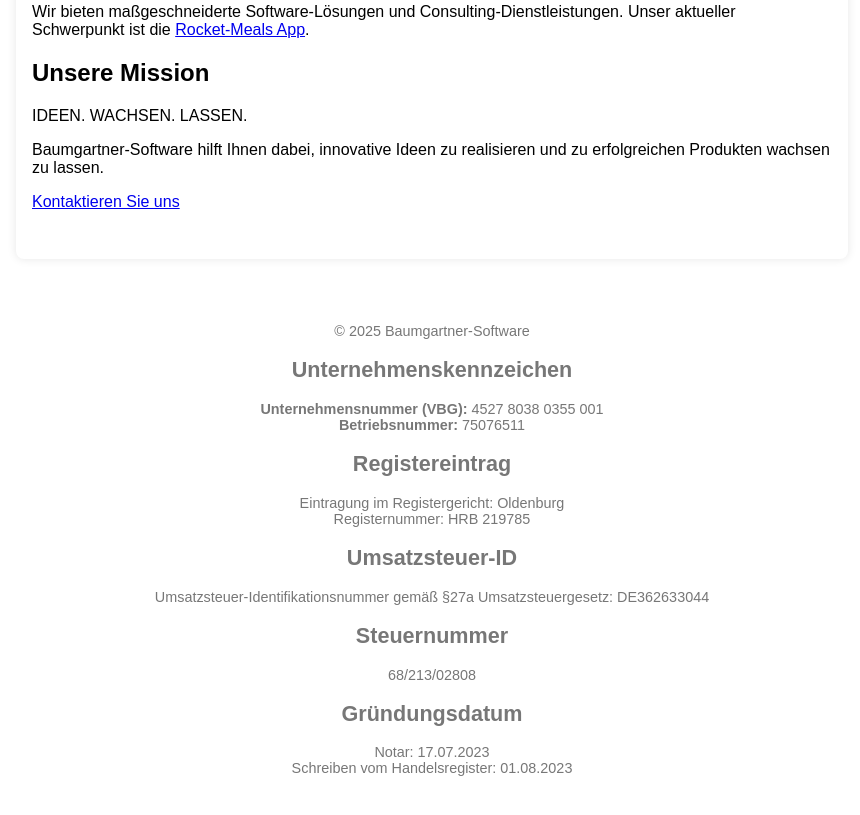
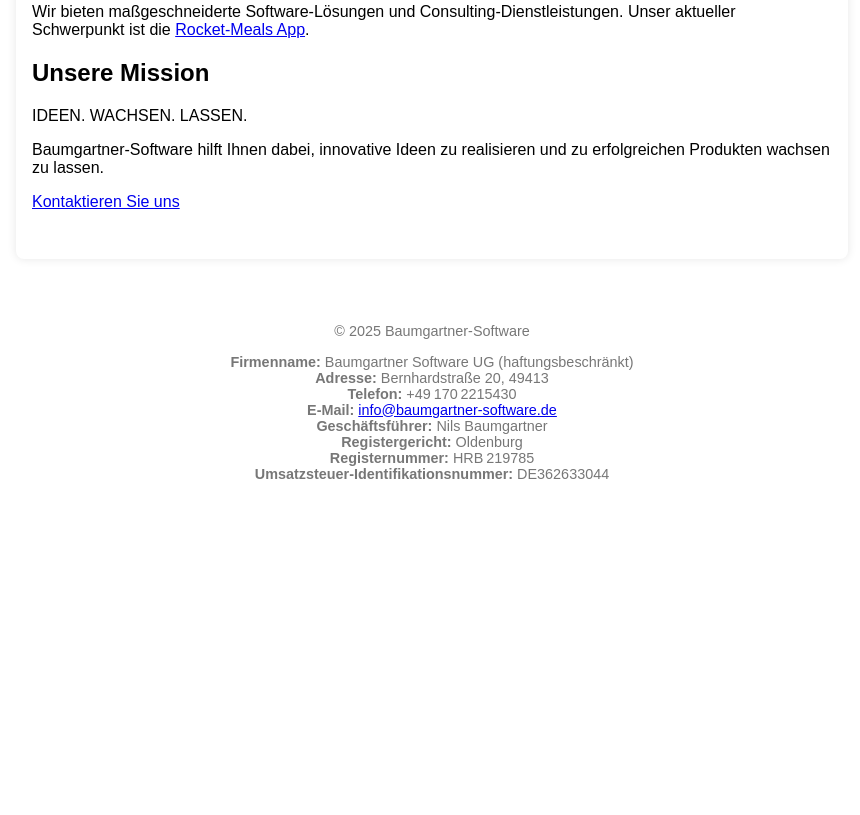
Before and after one commit to baumgartner-software/baumgartner-software.github.io, an Astro site: page / in a window 1280 px wide. Shown: the part 489-1304 px from the top of the page, without its empty margins (208-1068 px from the left). After the commit the page ends 1017 px from the top, so only its background shows below. Built offline with nearby package versions, Linux system fonts and the light colour scheme; Astro itself is replaced by a stand-in of ours.

Commit message:
Update impressum-info.md

```diff
--- a/impressum-info.md
+++ b/impressum-info.md
@@ -1,22 +1,8 @@
-## Unternehmenskennzeichen
-
-**Unternehmensnummer (VBG):** 4527&nbsp;8038&nbsp;0355&nbsp;001
-**Betriebsnummer:** 75076511
-
-## Registereintrag
-
-Eintragung im Registergericht: Oldenburg
-Registernummer: HRB&nbsp;219785
-
-## Umsatzsteuer-ID
-
-Umsatzsteuer-Identifikationsnummer gemäß §27a Umsatzsteuergesetz: DE362633044
-
-## Steuernummer
-
-68/213/02808
-
-## Gründungsdatum
-
-Notar: 17.07.2023
-Schreiben vom Handelsregister: 01.08.2023
+**Firmenname:** Baumgartner Software UG (haftungsbeschränkt)
+**Adresse:** Bernhardstraße 20, 49413
+**Telefon:** +49 170 2215430
+**E-Mail:** info@baumgartner-software.de
+**Geschäftsführer:** Nils Baumgartner
+**Registergericht:** Oldenburg
+**Registernummer:** HRB 219785
+**Umsatzsteuer-Identifikationsnummer:** DE362633044
```
